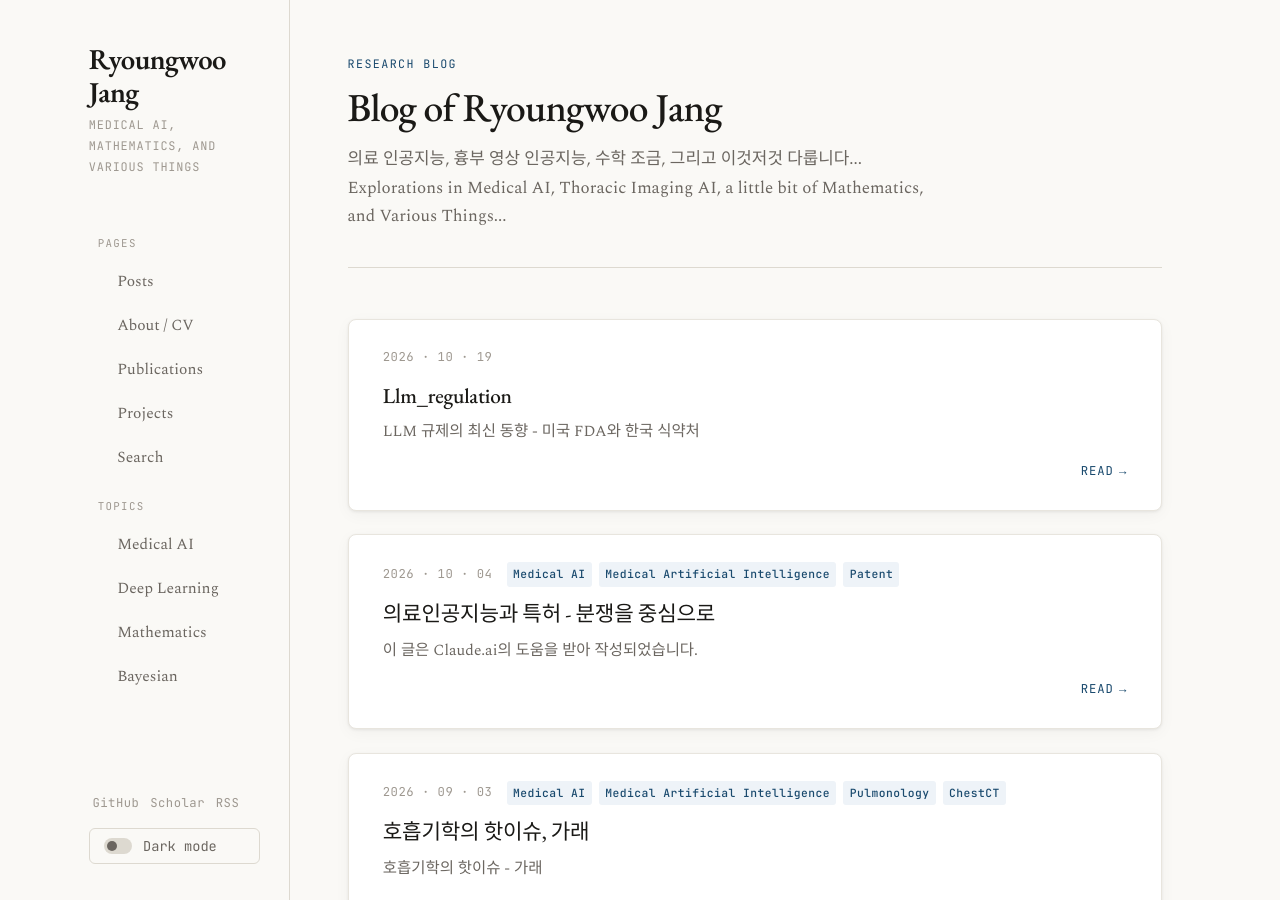
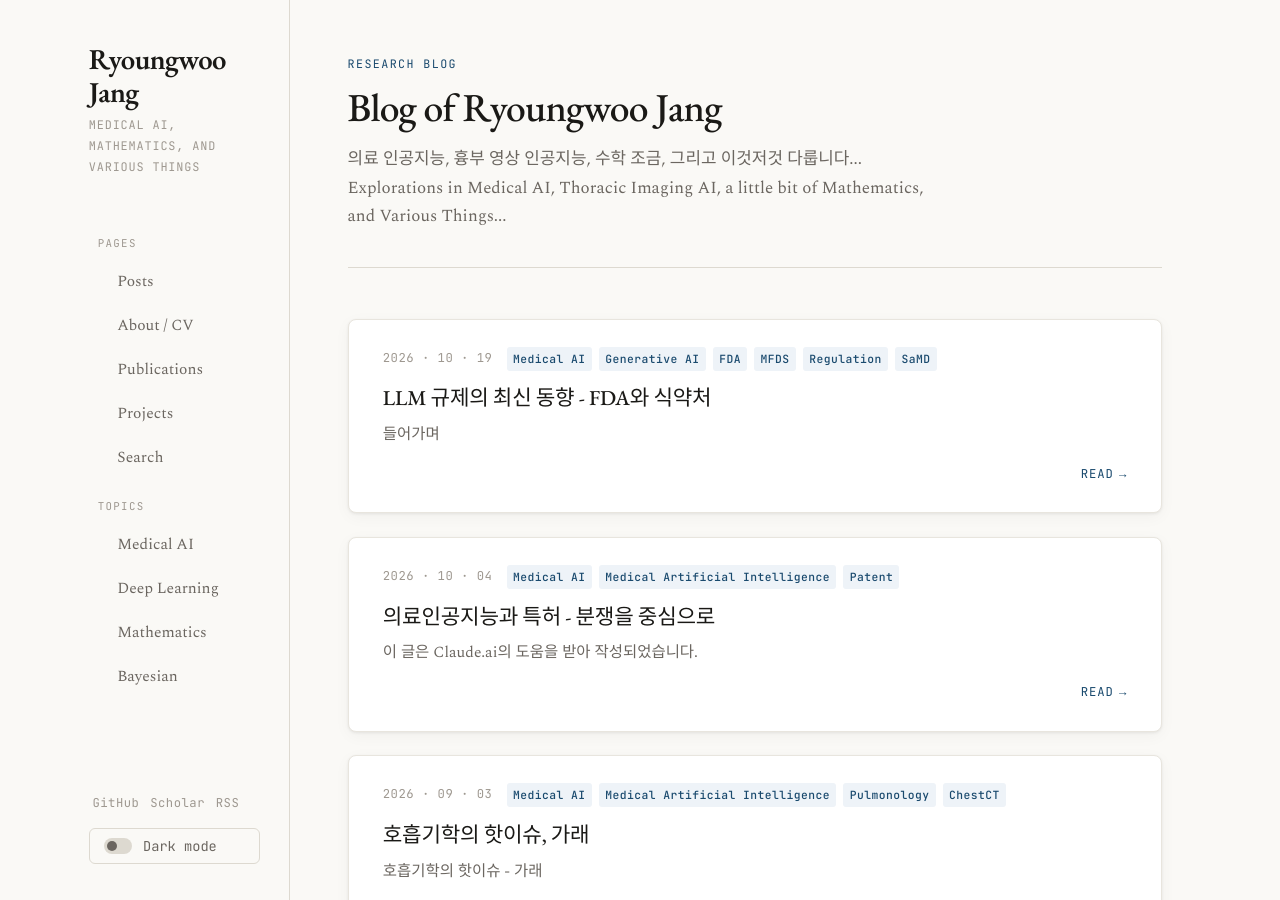
Before and after one commit to jryoungw/jryoungw.github.io, a Jekyll site: the page built from index.html, in a window 1280 px wide and 900 px high. Built offline with Jekyll 4.4.1, drawn with Linux system fonts in a browser that asks for light colours; nearby versions of some CDN libraries; the list of posts is cut into pages by our own code.

Commit message:
Update 2026-10-19-LLM_regulation.md

```diff
--- a/_posts/2026-10-19-LLM_regulation.md
+++ b/_posts/2026-10-19-LLM_regulation.md
@@ -1,7 +1,5 @@
-# LLM 규제의 최신 동향 - 미국 FDA와 한국 식약처
-
 ---
-title: “LLM 규제의 최신 동향 - FDA와 식약처”
+title: "LLM 규제의 최신 동향 - FDA와 식약처"
 date: 2026-10-19
 tags:
   - Medical AI
```
